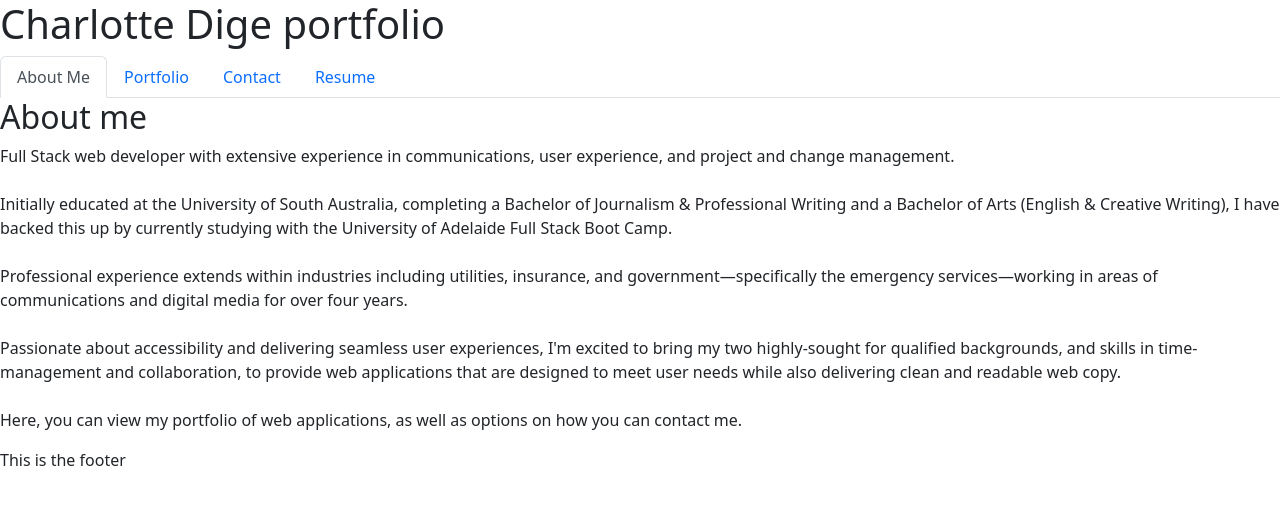
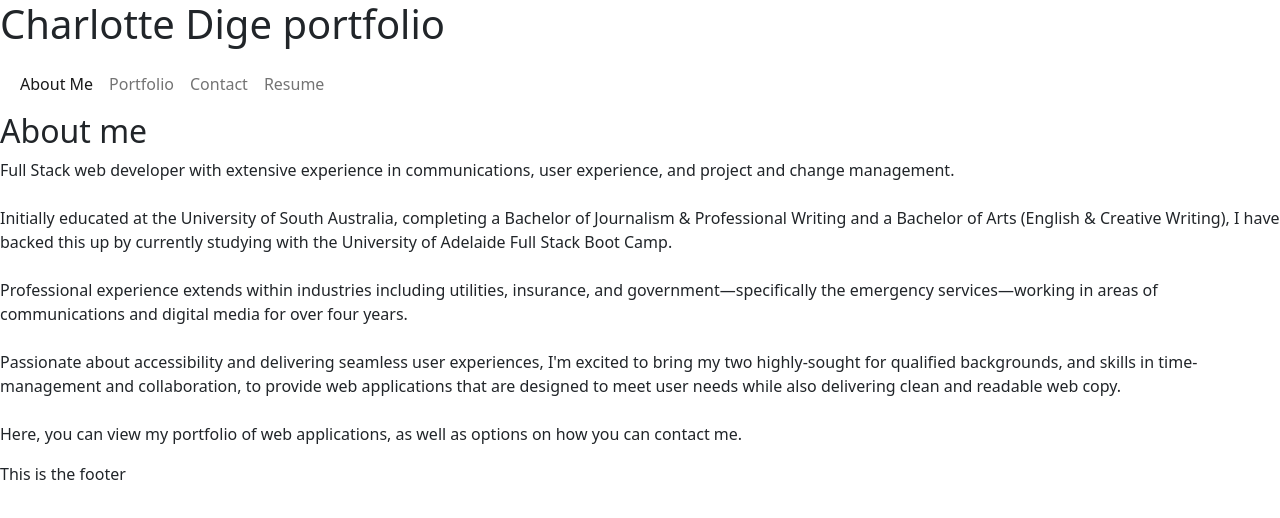
Before and after one commit to CharDige/CharDige-react-portfolio, a React (Create React App) app: page / in a window 1280 px wide. Shown: the top 518 px of the page. Built offline with nearby package versions, Linux system fonts and the light colour scheme.

Commit message:
Updated divs and code to match some aspects of previous portfolio code, with some adjustments

```diff
--- a/src/components/Navigation.js
+++ b/src/components/Navigation.js
@@ -3,36 +3,38 @@ import '../styles/Navigation.css';
 
 function Navigation({ currentPage, handlePageChange }) {
     return (
-        <ul className='nav nav-tabs'>
-            <li className='nav-item'>
+        <nav className='navbar navbar-expand-lg'>
+            <div className='container-fluid nav-center'>
+                <button className="navbar-toggler" type="button" data-bs-toggle="collapse" data-bs-target="#navbarNavAltMarkup" aria-controls="navbarNavAltMarkup" aria-expanded="false" aria-label="Toggle navigation">
+                    <span>Menu</span>
+                </button>
+                <div className="collapse navbar-collapse nav-center" id="navbarNavAltMarkup">
+                    <div className='navbar-nav'>
                         <a href='#Aboutme'
                             onClick={() => handlePageChange('Aboutme')}
                             className={currentPage === 'Aboutme' ? 'nav-link active' : 'nav-link'}>
                             About Me
                         </a>
-            </li>
-            <li className='nav-item'>
                         <a href='#Portfolio'
                             onClick={() => handlePageChange('Portfolio')}
                             className={currentPage === 'Portfolio' ? 'nav-link active' : 'nav-link'}>
                             Portfolio
                         </a>
-            </li>
-            <li className='nav-item'>
                         <a href='#Contact'
                             onClick={() => handlePageChange('Contact')}
                             className={currentPage === 'Contact' ? 'nav-link active' : 'nav-link'}>
                             Contact
                         </a>
-            </li>
-            <li className='nav-item'>
                         <a href='#Resume'
                             onClick={() => handlePageChange('Resume')}
                             className={currentPage === 'Resume' ? 'nav-link active' : 'nav-link'}>
                             Resume
                         </a>
-            </li>
-        </ul>
+                    </div>
+                </div>
+            </div>
+        </nav>
+
     )
 }
 
```
Lines whose indentation alone changed are shown as unchanged.
